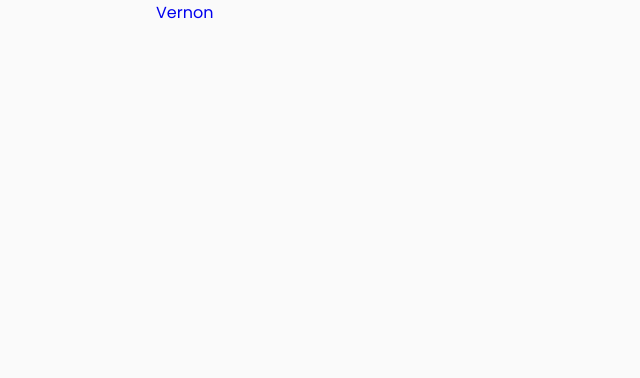
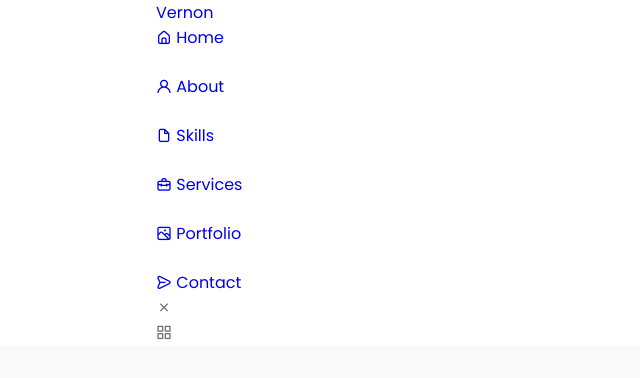
Before and after one commit to k-vernon/portfolio, a React (Create React App) app: page / in a window 1280 px wide. Shown: the top 378 px of the page, without its empty margins (0-640 px from the left). Built offline with nearby package versions, Linux system fonts and the light colour scheme.

Commit message:
add nav icons and styling

```diff
--- a/src/components/Header.jsx
+++ b/src/components/Header.jsx
@@ -10,11 +10,47 @@ const Header = () => {
         <div className="nav__menu">
           <ul className="nav__list grid">
             <li className="nav__item">
-              <a href="" className="nav__link">
-                <i className="uil uil- nav__icon"></i>
+              <a href="#home" className="nav__link">
+                <i className="uil uil-estate nav__icon"></i> Home
+              </a>
+            </li>
+
+            <li className="nav__item">
+              <a href="#about" className="nav__link">
+                <i className="uil uil-user nav__icon"></i> About
+              </a>
+            </li>
+
+            <li className="nav__item">
+              <a href="#skills" className="nav__link">
+                <i className="uil uil-file nav__icon"></i> Skills
+              </a>
+            </li>
+
+            <li className="nav__item">
+              <a href="#services" className="nav__link">
+                <i className="uil uil-briefcase-alt nav__icon"></i> Services
+              </a>
+            </li>
+
+            <li className="nav__item">
+              <a href="#portfolio" className="nav__link">
+                <i className="uil uil-scenery nav__icon"></i> Portfolio
+              </a>
+            </li>
+
+            <li className="nav__item">
+              <a href="#contact" className="nav__link">
+                <i className="uil uil-message nav__icon"></i> Contact
               </a>
             </li>
           </ul>
+
+          <i class="uil uil-times nav_close"></i>
+        </div>
+
+        <div className="nav_toggle">
+          <i class="uil uil-apps"></i>
         </div>
       </nav>
     </header>
--- a/src/components/header.css
+++ b/src/components/header.css
@@ -0,0 +1,12 @@
+.header {
+  width: 100%;
+  position: fixed;
+  top: 0;
+  left: 0;
+  z-index: var(--z-fixed);
+  background-color: var(--container-color);
+}
+
+.nav {
+
+}
```
